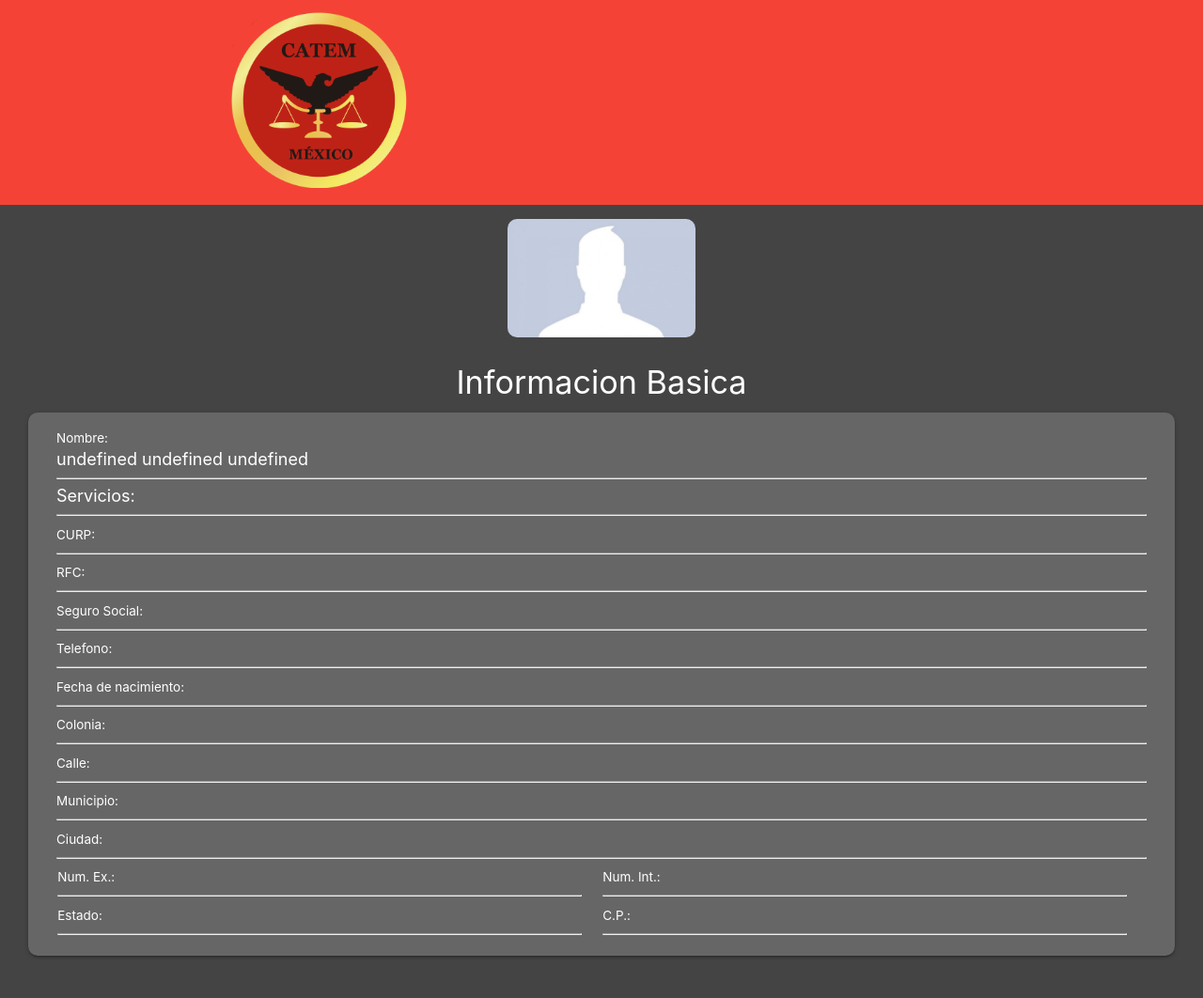
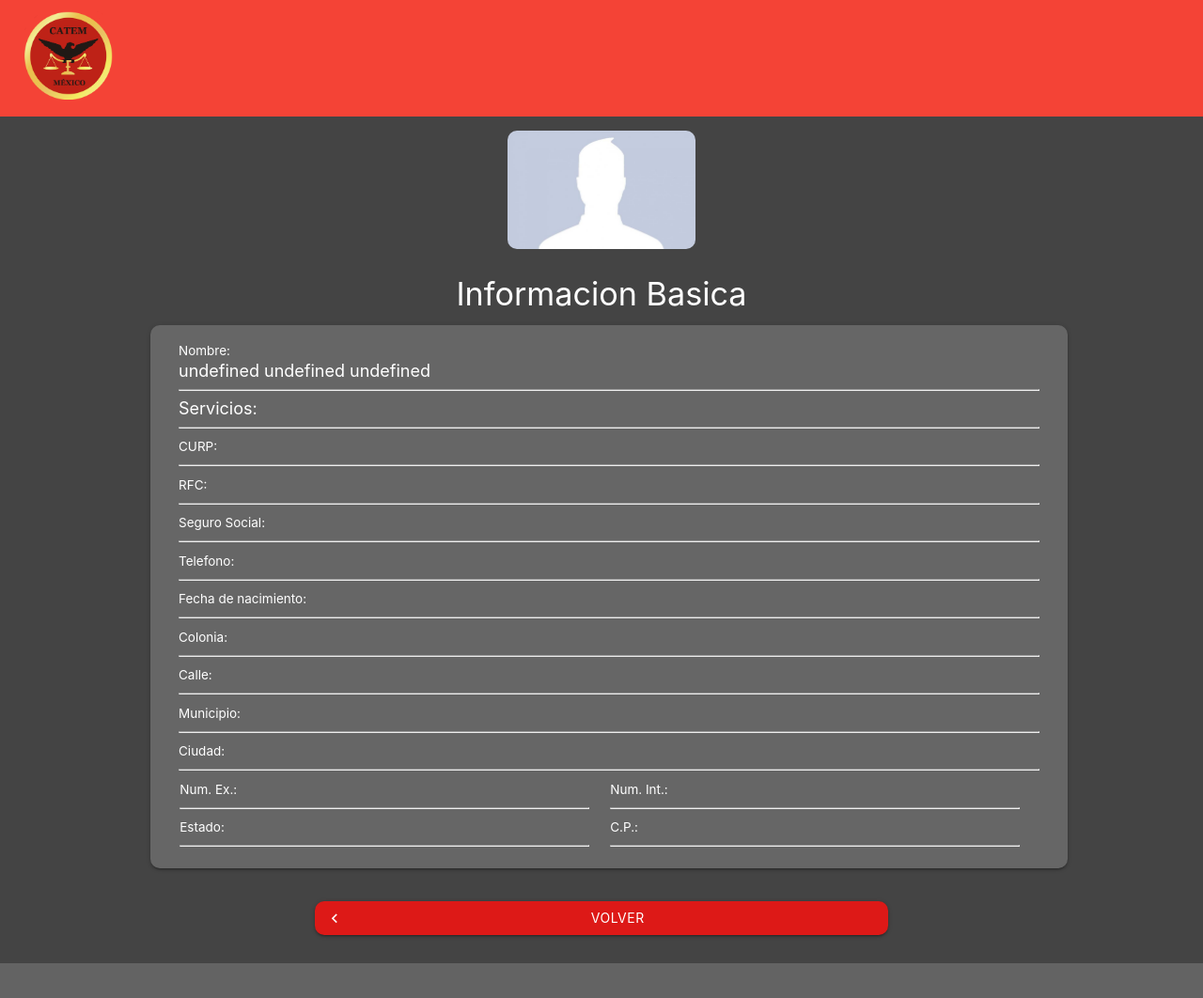
Before and after one commit to ramirosuarez/trabajoCatem, a Node server app: page /home-afi in a window 1280 px wide. Shown: the whole page at 94% size. After the commit the page ends 1025 px from the top, so only its background shows below. Run offline with Node 20, Linux system fonts and the light colour scheme; some libraries are stand-ins or nearby versions.

Commit message:
correccion de rutas y accesos

```diff
--- a/public/css/main.css
+++ b/public/css/main.css
@@ -222,4 +222,12 @@
     .servicios {
         width: 830px !important;
     }
+    .home {
+        margin-left: -300px !important;
+        width: 10% !important;
+    }
+    .tabla {
+        width: 80% !important;
+        margin-left: 130px !important;
+    }
 }
--- a/routes/siteRoutes.js
+++ b/routes/siteRoutes.js
@@ -13,6 +13,7 @@
 
 //Ruta añadir afiliado
 router.get('/addAfiliado', userServices.isAuth, function(req, res) {
+    console.log('Adicion de afiliado en curso')
     res.render('addAfiliado')
 })
 
--- a/services/userServices.js
+++ b/services/userServices.js
@@ -30,7 +30,7 @@
     let password = req.body.password
     firebase.auth().signInWithEmailAndPassword(email, password)
         .then((user) => {
-            console.log("Inicio correcto brother")
+            console.log("Inicio de sesion correcto")
             res.redirect('/dash')
         })
         .catch((error) => {
@@ -66,7 +66,7 @@
 async function cerrarSesion(req, res) {
     firebase.auth().signOut()
         .then(function() {
-            console.log('si cerro secion xd')
+            console.log('Sesion cerrada correctamente')
             res.redirect('/')
                 // Sign-out successful.
         })
--- a/views/dash.pug
+++ b/views/dash.pug
@@ -37,7 +37,7 @@
                     .modal(id=`modal${key}`)
                         .modal-content
                             h4 Eliminar Afiliado
-                            p= `¿Esta seguro que desea eliminar a ${agremiado.data.nombre} con ID ${agremiado.id}?`
+                            p= `¿Esta seguro que desea eliminar a ${agremiado.data.nombre}?` /*con ID ${agremiado.id}?*/
                         .modal-footer
                             a.modal-close.waves-effect.btn-flat.red.white-text(href='#!') Cancelar
                             a.waves-effect.btn-flat.green.white-text(href=`/delet?id=${agremiado.id}` data-target='reloj') Eliminar
--- a/views/dashAfi.pug
+++ b/views/dashAfi.pug
@@ -7,7 +7,7 @@
       img#pv_categoriaImg.img-carricel(src='../static/img/foto-sin-rostro-de-facebook.jpg' ,='' style='width:200px;height: 200px;border-radius:10px ')
   .col.s12(style='padding: 0 2rem 2rem;')
     h4.white-text.center Informacion Basica
-    .card(style='background-color: #666666;border-radius:10px')
+    .card.tabla(style='background-color: #666666;border-radius:10px')
       .card-content.white-text(style='padding:1rem 2rem;')
         ul.collection.p-0.m-0
           li.collection-item
@@ -103,7 +103,9 @@
                 span C.P.:
               p= cp
             hr
-
+    a.btn.col.s12.l6.offset-l3.center(href="/dash" style='border-radius: 10px; background-color: #dd1917;margin-top: 20px;')
+                i.material-icons.left chevron_left
+                | Volver
 
 
     //- a.btn.col.s8.offset-s2(href='socio' style='border-radius: 10px; background-color: #dd1917; margin-bottom: 12px;')
--- a/views/editAfiliado.pug
+++ b/views/editAfiliado.pug
@@ -16,6 +16,7 @@
             //-           |Subir
             //-           input(type='file', name='categoriaImg', id='categoriaImg')
             .row
+              input(type="hidden" name='id' value=id)
               fieldset.col.s12.l2.center.white-text.espacio(style='border: 1px solid #bdbdbd; border-radius: 12px; margin-bottom: 12px;')
                 legend Folio
                 input.white-text(type='number' name='folio' placeholder='Folio' style='border: none; margin-bottom: 20px; width: 90%;' value=folio)
--- a/views/layouts/layout-dashAfi.pug
+++ b/views/layouts/layout-dashAfi.pug
@@ -48,8 +48,8 @@
                     i.material-icons.left logout
                     | Cerrar sesion
 
-              a.sidenav-trigger(href='#' data-target='slide-out')
-                img(src='../../static/img/logo.png' width='20%' alt='' style='margin-left: -80px')
+              a(href='/')
+                img.home(src='../../static/img/logo.png' width='20%' alt='' style='margin-left: -80px')
         block content
 
               // JavaScript at end of body for optimized loading
--- a/views/layouts/layout-info.pug
+++ b/views/layouts/layout-info.pug
@@ -10,6 +10,7 @@
     // Let browser know website is optimized for mobile
     meta(name='viewport' content='width=device-width, initial-scale=1.0')
     title CATEM TEHUANTEPEC
+
   body
     body
       .row(style='background-color: #444444;margin-bottom: 0;')
```
Also changed, not shown: services/afiliadosServices.js (+6 -2 lines), views/index.pug (+5 -5 lines).
